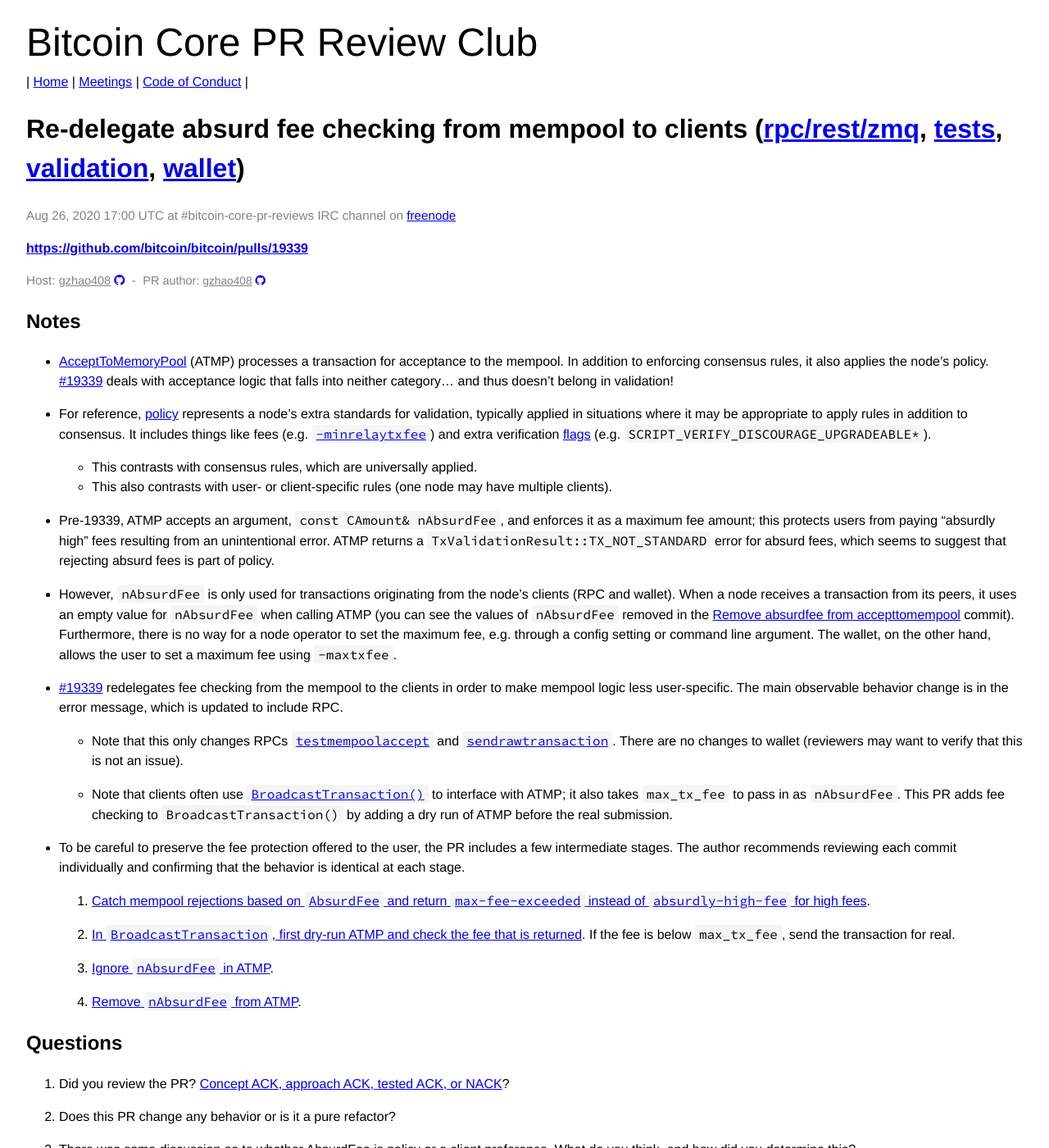
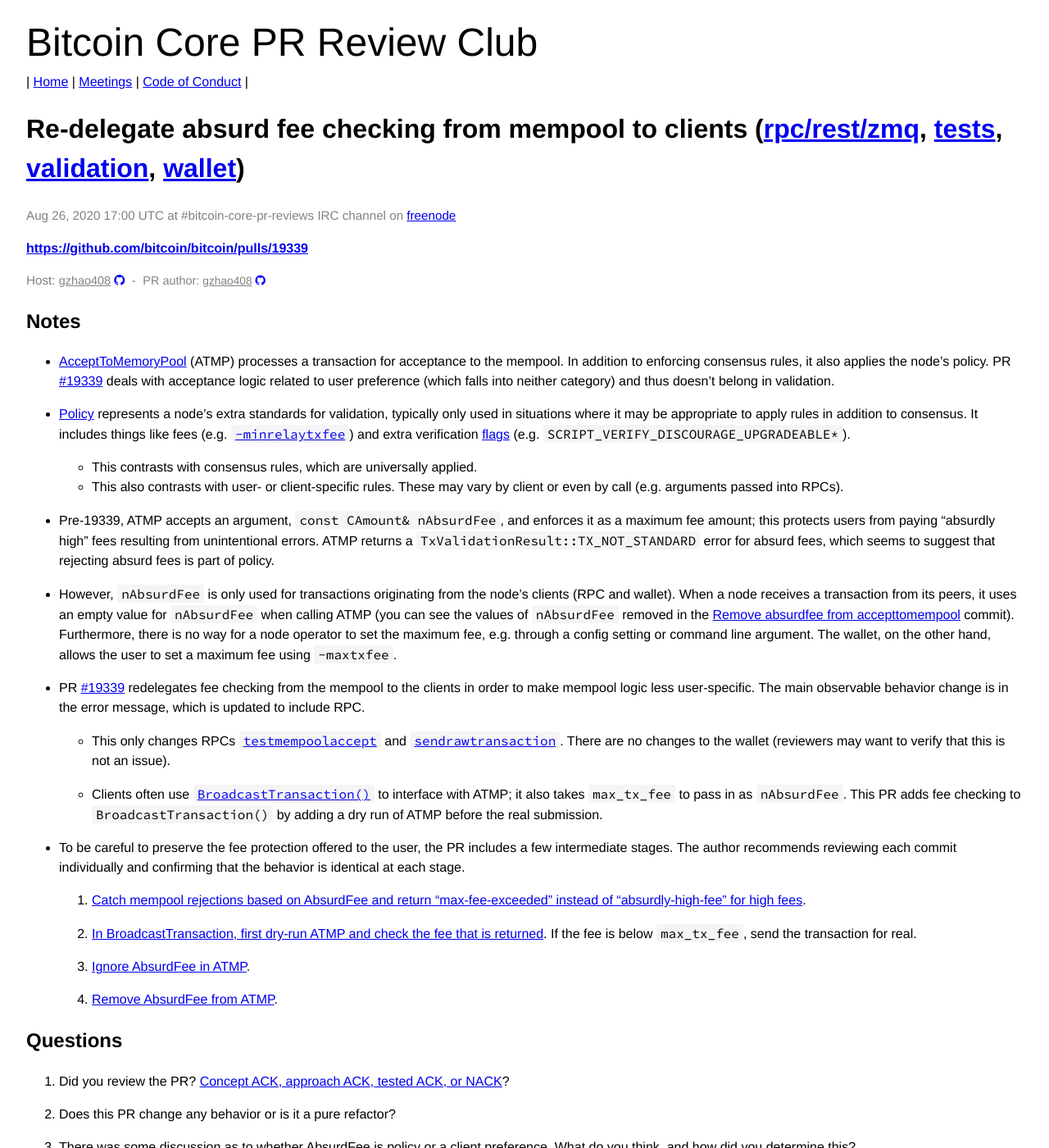
Before and after one commit to bitcoin-core-review-club/website, a Jekyll site: the page built from _posts/2020-08-26-#19339.md, in a window 1280 px wide and 1400 px high. Shown: the whole window at 82% size. Built offline with Jekyll 4.4.1, drawn with Linux system fonts in a browser that asks for light colours.

Commit message:
19339 touch ups

```diff
--- a/_posts/2020-08-26-#19339.md
+++ b/_posts/2020-08-26-#19339.md
@@ -15,12 +15,12 @@
 * [AcceptToMemoryPool](https://github.com/bitcoin/bitcoin/blob/c831e105/src/validation.cpp#L1084)
   (ATMP) processes a transaction for acceptance to the mempool.  In addition to
   enforcing consensus rules, it also applies the node’s policy.
-  [#19339](https://github.com/bitcoin/bitcoin/pull/19339) deals with acceptance
-  logic that falls into neither category… and thus doesn’t belong in validation!
+  PR [#19339](https://github.com/bitcoin/bitcoin/pull/19339) deals with acceptance
+  logic related to user preference (which falls into neither category)
+  and thus doesn’t belong in validation.
 
-* For reference,
-  [policy](https://github.com/bitcoin/bitcoin/tree/c831e105/src/policy)
-  represents a node’s extra standards for validation, typically applied in
+* [Policy](https://github.com/bitcoin/bitcoin/tree/c831e105/src/policy)
+  represents a node’s extra standards for validation, typically only used in
   situations where it may be appropriate to apply rules in addition to consensus.
   It includes things like fees (e.g.
   [`-minrelaytxfee`](https://github.com/bitcoin/bitcoin/blob/c831e105/src/init.cpp#L547))
@@ -29,12 +29,12 @@
   (e.g. `SCRIPT_VERIFY_DISCOURAGE_UPGRADEABLE*`).
 
   - This contrasts with consensus rules, which are universally applied.
-  - This also contrasts with user- or client-specific rules (one node may have
-    multiple clients).
+  - This also contrasts with user- or client-specific rules. These may
+  vary by client or even by call (e.g. arguments passed into RPCs).
 
 * Pre-19339, ATMP accepts an argument, `const CAmount& nAbsurdFee`, and
   enforces it as a maximum fee amount; this protects users from paying
-  “absurdly high” fees resulting from an unintentional error.  ATMP returns a
+  “absurdly high” fees resulting from unintentional errors.  ATMP returns a
   `TxValidationResult::TX_NOT_STANDARD` error for absurd fees, which seems to
   suggest that rejecting absurd fees is part of policy.
 
@@ -47,19 +47,19 @@
   fee, e.g. through a config setting or command line argument.  The wallet, on
   the other hand, allows the user to set a maximum fee using `-maxtxfee`.
 
-* [#19339](https://github.com/bitcoin/bitcoin/pull/19339) redelegates fee
+* PR [#19339](https://github.com/bitcoin/bitcoin/pull/19339) redelegates fee
   checking from the mempool to the clients in order to make mempool logic less
   user-specific.  The main observable behavior change is in the error message,
   which is updated to include RPC.
 
-  * Note that this only changes RPCs
+  * This only changes RPCs
     [`testmempoolaccept`](https://github.com/bitcoin/bitcoin/blob/3ab2582c/src/rpc/rawtransaction.cpp#L858)
     and
     [`sendrawtransaction`](https://github.com/bitcoin/bitcoin/blob/3ab2582c/src/rpc/rawtransaction.cpp#L800).
-    There are no changes to wallet (reviewers may want to verify that this is not
+    There are no changes to the wallet (reviewers may want to verify that this is not
     an issue).
 
-  * Note that clients often use
+  * Clients often use
     [`BroadcastTransaction()`](https://github.com/bitcoin/bitcoin/blob/3ab2582c/src/node/transaction.cpp#L16)
     to interface with ATMP; it also takes `max_tx_fee` to pass in as `nAbsurdFee`.
     This PR adds fee checking to `BroadcastTransaction()` by adding a dry run of
@@ -70,18 +70,18 @@
   commit individually and confirming that the behavior is identical at each
   stage.
 
-  1. [Catch mempool rejections based on `AbsurdFee` and return
-     `max-fee-exceeded` instead of `absurdly-high-fee` for high
+  1. [Catch mempool rejections based on AbsurdFee and return
+     "max-fee-exceeded" instead of "absurdly-high-fee" for high
      fees](https://github.com/bitcoin-core-review-club/bitcoin/commit/18f7e1fb).
 
-  2. [In `BroadcastTransaction`, first dry-run ATMP and check the fee that is
+  2. [In BroadcastTransaction, first dry-run ATMP and check the fee that is
      returned](https://github.com/bitcoin-core-review-club/bitcoin/commit/a872d8d3).
      If the fee is below `max_tx_fee`, send the transaction for real.
 
-  3. [Ignore `nAbsurdFee` in
+  3. [Ignore AbsurdFee in
      ATMP](https://github.com/bitcoin-core-review-club/bitcoin/commit/24094623).
 
-  4. [Remove `nAbsurdFee` from
+  4. [Remove AbsurdFee from
      ATMP](https://github.com/bitcoin-core-review-club/bitcoin/commit/67bb7148).
 
 ## Questions
```
